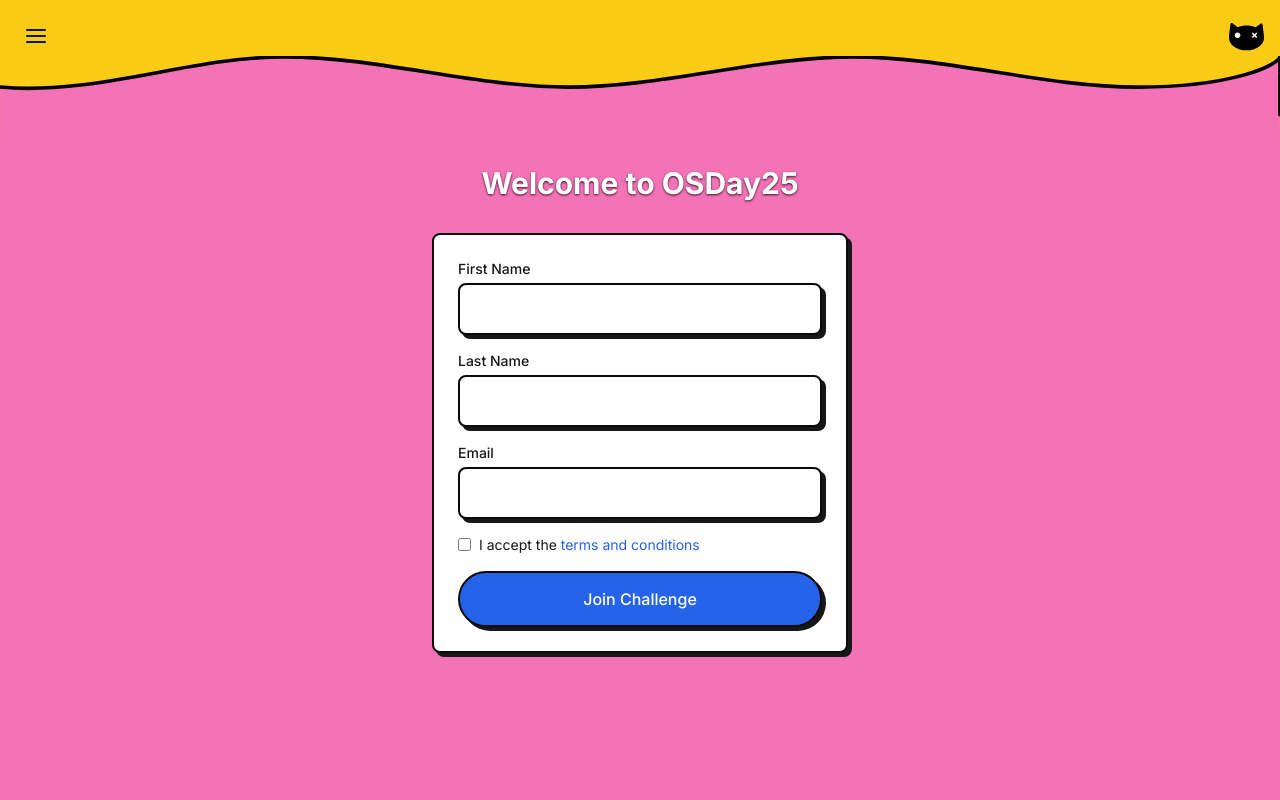
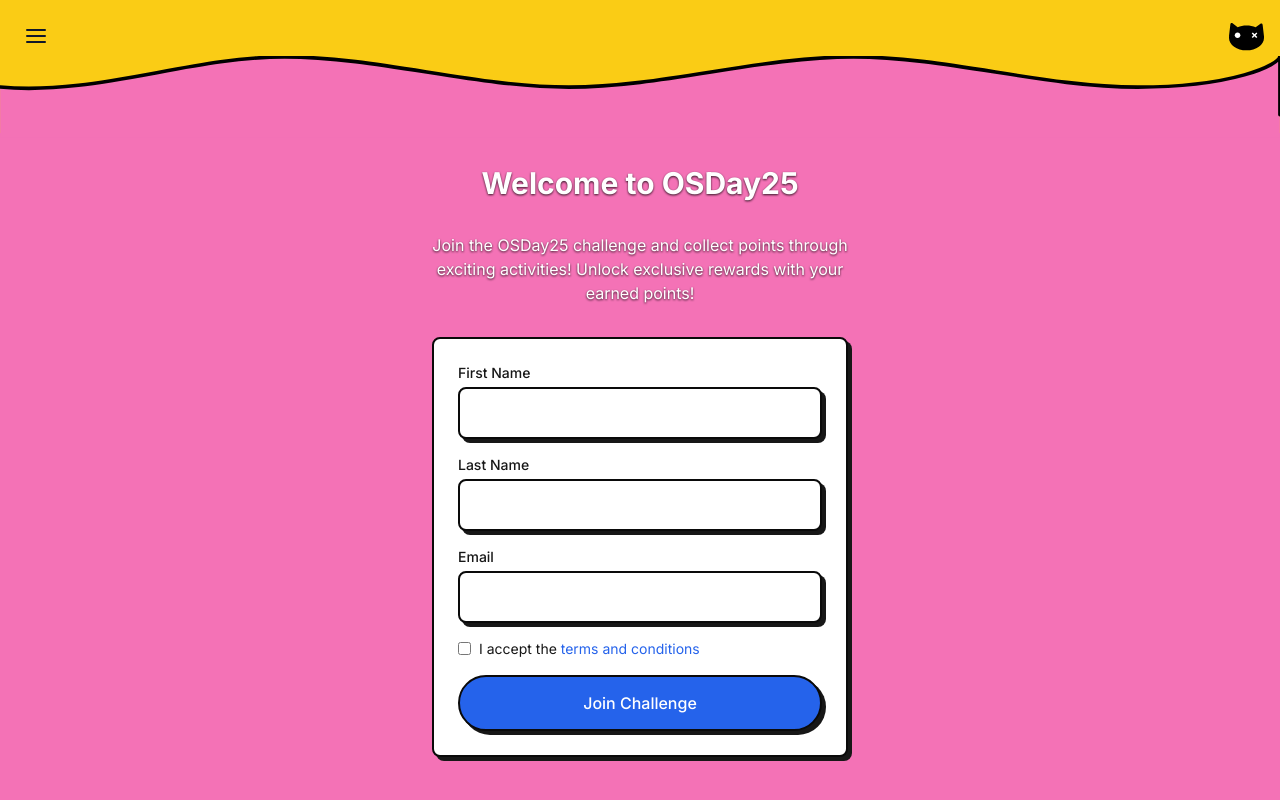
Before and after one commit to Schroedinger-Hat/tanglecat, a Next.js app in the folder app/: page / in a window 1280 px wide. Built offline with nearby package versions, Linux system fonts and the light colour scheme; no server answers.

Commit message:
feat: add description

```diff
--- a/app/src/app/page.tsx
+++ b/app/src/app/page.tsx
@@ -7,6 +7,11 @@ export default function HomePage() {
         <div className="flex flex-col items-center justify-center">
         <div className="w-full max-w-md px-4 py-8">
             <h1 className="text-3xl text-white font-bold text-center mb-8 filter drop-shadow-[0_1.2px_1.2px_rgba(0,0,0,0.8)]">Welcome to OSDay25</h1>
+
+            <p className="text-white text-center mb-8 filter drop-shadow-[0_1.2px_1.2px_rgba(0,0,0,0.8)]">
+                Join the OSDay25 challenge and collect points through exciting activities!
+                Unlock exclusive rewards with your earned points!
+            </p>
 
             <div className="
                 w-full
```
